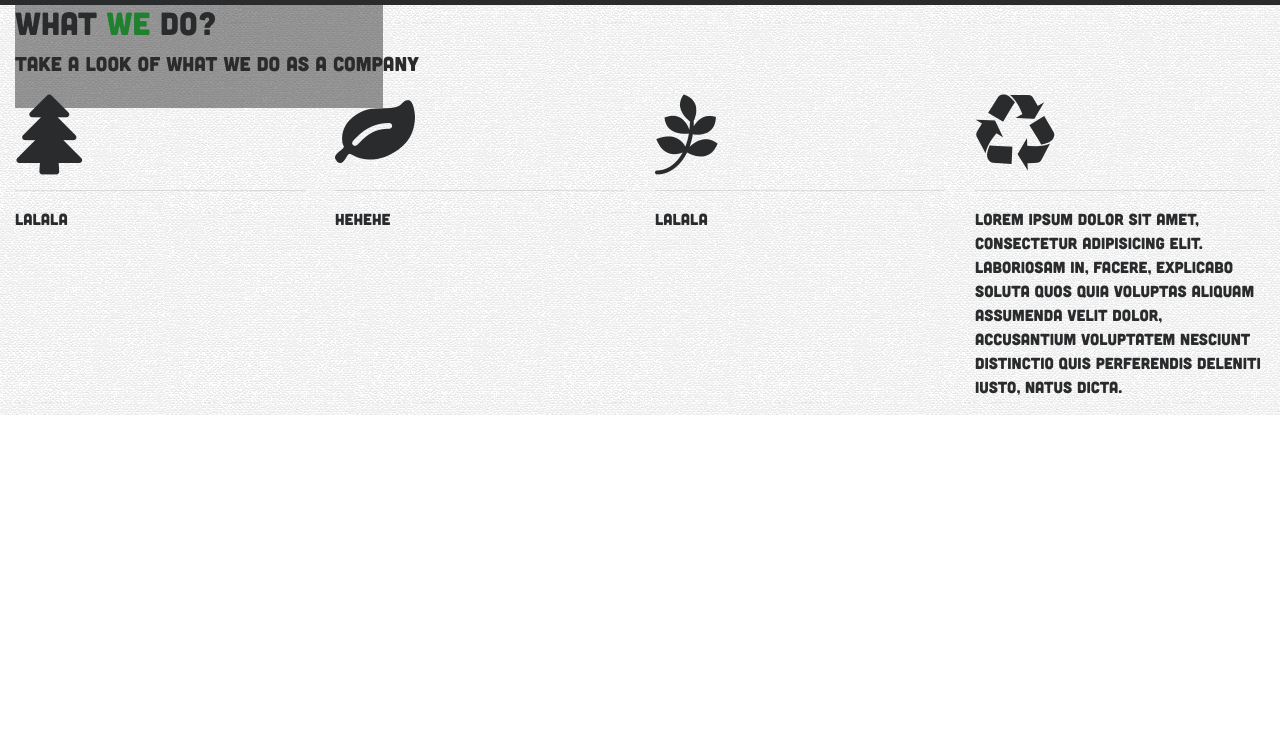
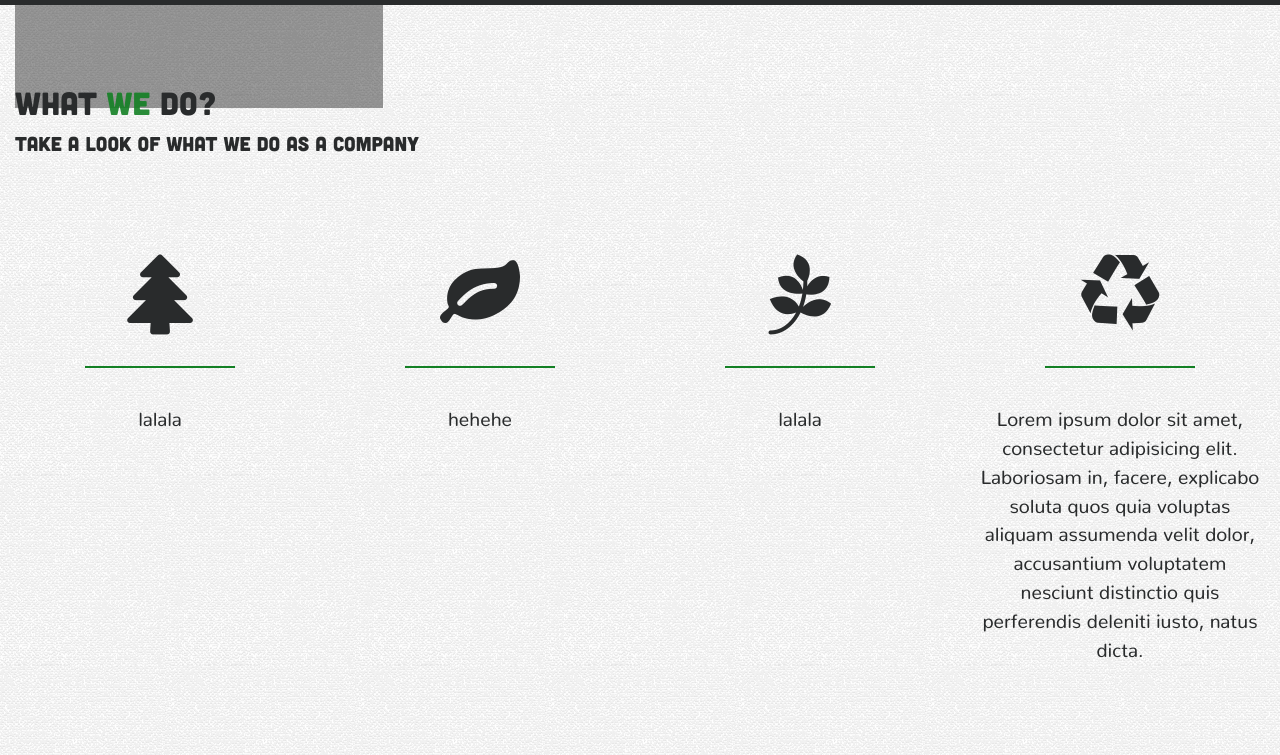
Before and after one commit to EricHorizon/OneTree, a plain HTML site: page index.html in a window 1280 px wide. Shown: the part 852-1607 px from the top of the page. Before the commit the page ends 1267 px from the top, so only its background shows below. Drawn offline with Linux system fonts and the light colour scheme.

Commit message:
Section-Feature additions/edits

```diff
--- a/css/style.css
+++ b/css/style.css
@@ -127,3 +127,37 @@ body {
     transition: 0.5s;
     color: rgba(255,255,255,255)
 }
+
+/* SECTION-FEATURES */
+.section-features {
+    padding: 5rem 0;
+    background: url('../img/pattern.jpg') center center;
+}
+
+.square {
+    text-align: center;
+}
+
+.square i {
+    text-align: center;
+    margin-top: 5rem;
+    margin-bottom: 1rem;
+    transition: 0.3s;
+}
+
+.square i:hover {
+    color: rgba(19,128,36,1);
+    transition: 0.3s;
+}
+
+.square p {
+    padding-top: 1rem;
+    font-family: 'Nunito-Regular';
+    font-size: 1.2rem;
+}
+
+.green-hr {
+    border-top: 2px solid rgba(19, 128, 36, 1);
+    width: 150px;
+    background-color: rgba(19, 128, 36, 1);
+}
--- a/index.html
+++ b/index.html
@@ -69,24 +69,24 @@
                         <h2>What <span class="bold-green">we</span> do?</h2>
                         <p class="lead under-heading">Take a look of what we do as a company</p>
                     <div class="row">
-                        <div class="col-sm-3">
+                        <div class="col-sm-3 square">
                             <i class="fa fa-tree fa-5x"></i>
-                            <hr>
+                            <hr class="green-hr">
                             <p>lalala</p>
                         </div>
-                        <div class="col-sm-3">
+                        <div class="col-sm-3 square">
                             <i class="fa fa-leaf fa-5x"></i>
-                            <hr>
+                            <hr class="green-hr">
                             <p>hehehe</p>
                         </div>
-                        <div class="col-sm-3">
+                        <div class="col-sm-3 square">
                             <i class="fa fa-pagelines fa-5x"></i>
-                            <hr>
+                            <hr class="green-hr">
                             <p>lalala</p>
                         </div>
-                        <div class="col-sm-3">
+                        <div class="col-sm-3 square">
                             <i class="fa fa-recycle fa-5x"></i>
-                            <hr>
+                            <hr class="green-hr">
                             <p>Lorem ipsum dolor sit amet, consectetur adipisicing elit. Laboriosam in, facere, explicabo soluta quos quia voluptas aliquam assumenda velit dolor, accusantium voluptatem nesciunt distinctio quis perferendis deleniti iusto, natus dicta.</p>
                         </div>
                     </div><!-- row -->
```
